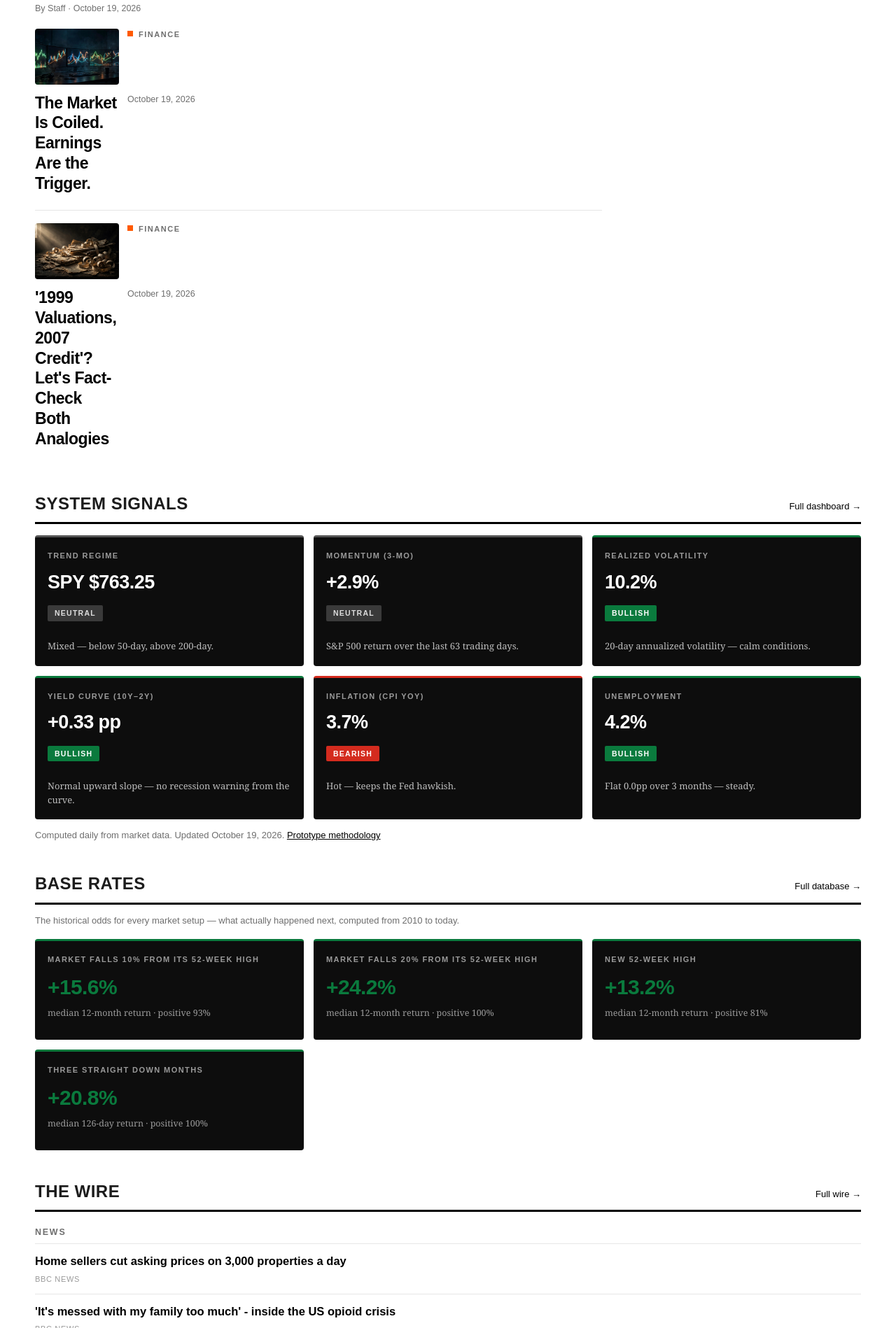
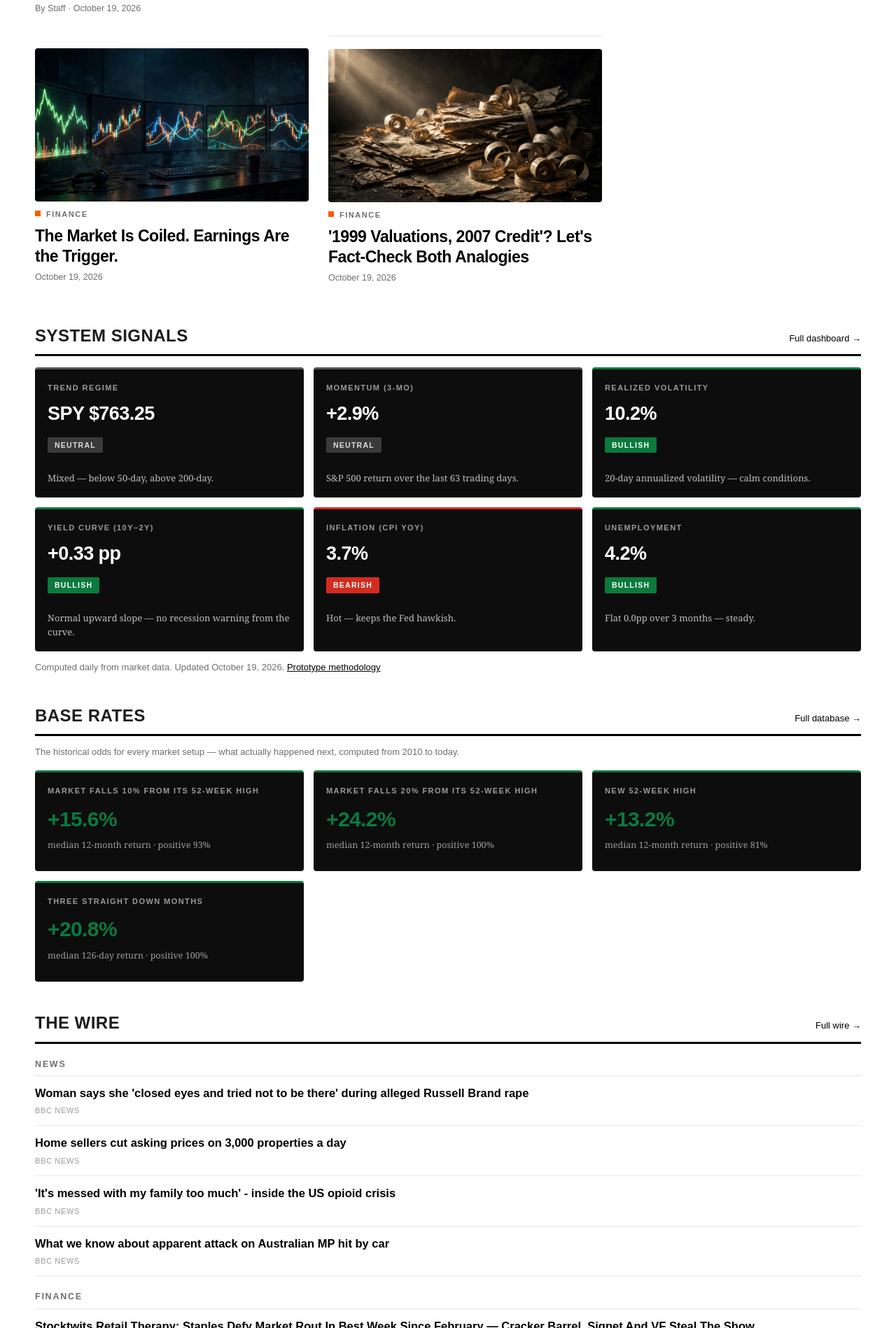
Before and after one commit to gatoreditor-glitch/the-readout, an Eleventy site: page src/index.njk in a window 1280 px wide. Shown: the part 902-2800 px from the top of the page at 70% size. Built offline with nearby package versions, Linux system fonts and the light colour scheme; Eleventy itself is replaced by a stand-in of ours; files that its build step writes are made by us from their sources.

Commit message:
Fix article links (path prefix) and two-column secondary layout

```diff
--- a/src/_data/base_rates.json
+++ b/src/_data/base_rates.json
@@ -1,5 +1,5 @@
 {
-  "computed_at": "2026-10-19T08:59:39",
+  "computed_at": "2026-10-19T09:05:03",
   "data_from": "2010-01-04",
   "data_to": "2026-10-16",
   "universe": "SPY daily closes (dividends excluded)",
--- a/src/_data/markets.json
+++ b/src/_data/markets.json
@@ -1,5 +1,5 @@
 {
-  "updated": "2026-10-19T12:59:32.690Z",
+  "updated": "2026-10-19T13:04:55.746Z",
   "items": [
     {
       "label": "Dow Jones",
--- a/src/_data/signals.json
+++ b/src/_data/signals.json
@@ -1,5 +1,5 @@
 {
-  "updated": "2026-10-19T12:59:37.265Z",
+  "updated": "2026-10-19T13:05:01.037Z",
   "signals": [
     {
       "id": "trend",
--- a/src/_data/wire.json
+++ b/src/_data/wire.json
@@ -1,11 +1,17 @@
 {
-  "updated": "2026-10-19T12:59:29.622Z",
+  "updated": "2026-10-19T13:04:52.122Z",
   "order": [
     "News",
     "Finance"
   ],
   "groups": {
     "News": [
+      {
+        "headline": "Woman says she 'closed eyes and tried not to be there' during alleged Russell Brand rape",
+        "source": "BBC News",
+        "url": "https://www.bbc.co.uk/news/articles/cvj6jylk3456o?at_medium=RSS&at_campaign=rss",
+        "datetime": "2026-10-19T13:01:50.000Z"
+      },
       {
         "headline": "Home sellers cut asking prices on 3,000 properties a day",
         "source": "BBC News",
@@ -23,12 +29,6 @@
         "source": "BBC News",
         "url": "https://www.bbc.co.uk/news/articles/cm5ynk1g88kwo?at_medium=RSS&at_campaign=rss",
         "datetime": "2026-10-19T11:59:26.000Z"
-      },
-      {
-        "headline": "Woman says she 'closed eyes and tried not to be there' during alleged Russell Brand rape",
-        "source": "BBC News",
-        "url": "https://www.bbc.co.uk/news/articles/cvj6jylk3456o?at_medium=RSS&at_campaign=rss",
-        "datetime": "2026-10-19T11:55:47.000Z"
       },
       {
         "headline": "Australian prime minister says lawmaker critically injured by car is 'no accident'",
@@ -156,6 +156,13 @@
   },
   "latest": [
     {
+      "headline": "Woman says she 'closed eyes and tried not to be there' during alleged Russell Brand rape",
+      "source": "BBC News",
+      "url": "https://www.bbc.co.uk/news/articles/cvj6jylk3456o?at_medium=RSS&at_campaign=rss",
+      "datetime": "2026-10-19T13:01:50.000Z",
+      "category": "News"
+    },
+    {
       "headline": "Home sellers cut asking prices on 3,000 properties a day",
       "source": "BBC News",
       "url": "https://www.bbc.co.uk/news/articles/c84g13z6xx4eo?at_medium=RSS&at_campaign=rss",
@@ -174,13 +181,6 @@
       "source": "BBC News",
       "url": "https://www.bbc.co.uk/news/articles/cm5ynk1g88kwo?at_medium=RSS&at_campaign=rss",
       "datetime": "2026-10-19T11:59:26.000Z",
-      "category": "News"
-    },
-    {
-      "headline": "Woman says she 'closed eyes and tried not to be there' during alleged Russell Brand rape",
-      "source": "BBC News",
-      "url": "https://www.bbc.co.uk/news/articles/cvj6jylk3456o?at_medium=RSS&at_campaign=rss",
-      "datetime": "2026-10-19T11:55:47.000Z",
       "category": "News"
     },
     {
--- a/src/assets/css/style.css
+++ b/src/assets/css/style.css
@@ -250,6 +250,7 @@ h1, h2, h3 { font-family: Arial, Helvetica, sans-serif; letter-spacing: -0.02em;
 
 @media (max-width: 900px) {
   .front-top { grid-template-columns: 1fr; }
+  .secondary-list { grid-template-columns: 1fr; }
   .lead-headline { font-size: 30px; }
   .article-title { font-size: 30px; }
   .tagline { display: none; }
@@ -366,5 +367,6 @@ h1, h2, h3 { font-family: Arial, Helvetica, sans-serif; letter-spacing: -0.02em;
 .article-hero { margin: 1.25rem 0 0; }
 .article-hero img { width: 100%; height: auto; border-radius: 6px; display: block; }
 .lead-img { width: 100%; height: auto; border-radius: 6px; display: block; margin-bottom: 0.75rem; }
-.secondary-story { display: grid; grid-template-columns: 120px 1fr; gap: 0.75rem; align-items: start; }
-.thumb-img { width: 120px; height: 80px; object-fit: cover; border-radius: 4px; display: block; grid-row: span 3; }
+.secondary-list { display: grid; grid-template-columns: 1fr 1fr; gap: 28px; margin-top: 28px; }
+.secondary-story { display: block; }
+.thumb-img { width: 100%; height: auto; aspect-ratio: 16/9; object-fit: cover; border-radius: 4px; display: block; margin-bottom: 0.6rem; }
--- a/src/index.njk
+++ b/src/index.njk
@@ -9,10 +9,10 @@ title: Latest
     {% set top = posts[0] %}
     <article class="lead-story">
       {% if top.data.image %}
-      <a href="{{ top.url }}"><img class="lead-img" src="{{ top.data.image | url }}" alt="{{ top.data.title }}"></a>
+      <a href="{{ top.url | url }}"><img class="lead-img" src="{{ top.data.image | url }}" alt="{{ top.data.title }}"></a>
       {% endif %}
       <p class="kicker">{{ top.data.section }}{% if top.data.sample %} <span class="sample-badge">Sample</span>{% endif %}</p>
-      <h2 class="lead-headline"><a href="{{ top.url }}">{{ top.data.title }}</a></h2>
+      <h2 class="lead-headline"><a href="{{ top.url | url }}">{{ top.data.title }}</a></h2>
       <p class="standfirst">{{ top.data.excerpt }}</p>
       <p class="byline">By {{ top.data.author or "Staff" }} &middot; <time>{{ top.date | date("MMMM d, yyyy") }}</time></p>
     </article>
@@ -21,10 +21,10 @@ title: Latest
       {% if not loop.first %}
       <article class="secondary-story">
         {% if post.data.image %}
-        <a href="{{ post.url }}"><img class="thumb-img" src="{{ post.data.image | url }}" alt="{{ post.data.title }}"></a>
+        <a href="{{ post.url | url }}"><img class="thumb-img" src="{{ post.data.image | url }}" alt="{{ post.data.title }}"></a>
         {% endif %}
         <p class="kicker">{{ post.data.section }}{% if post.data.sample %} <span class="sample-badge">Sample</span>{% endif %}</p>
-        <h3 class="secondary-headline"><a href="{{ post.url }}">{{ post.data.title }}</a></h3>
+        <h3 class="secondary-headline"><a href="{{ post.url | url }}">{{ post.data.title }}</a></h3>
         <p class="byline">{{ post.date | date("MMMM d, yyyy") }}</p>
       </article>
       {% endif %}
```
